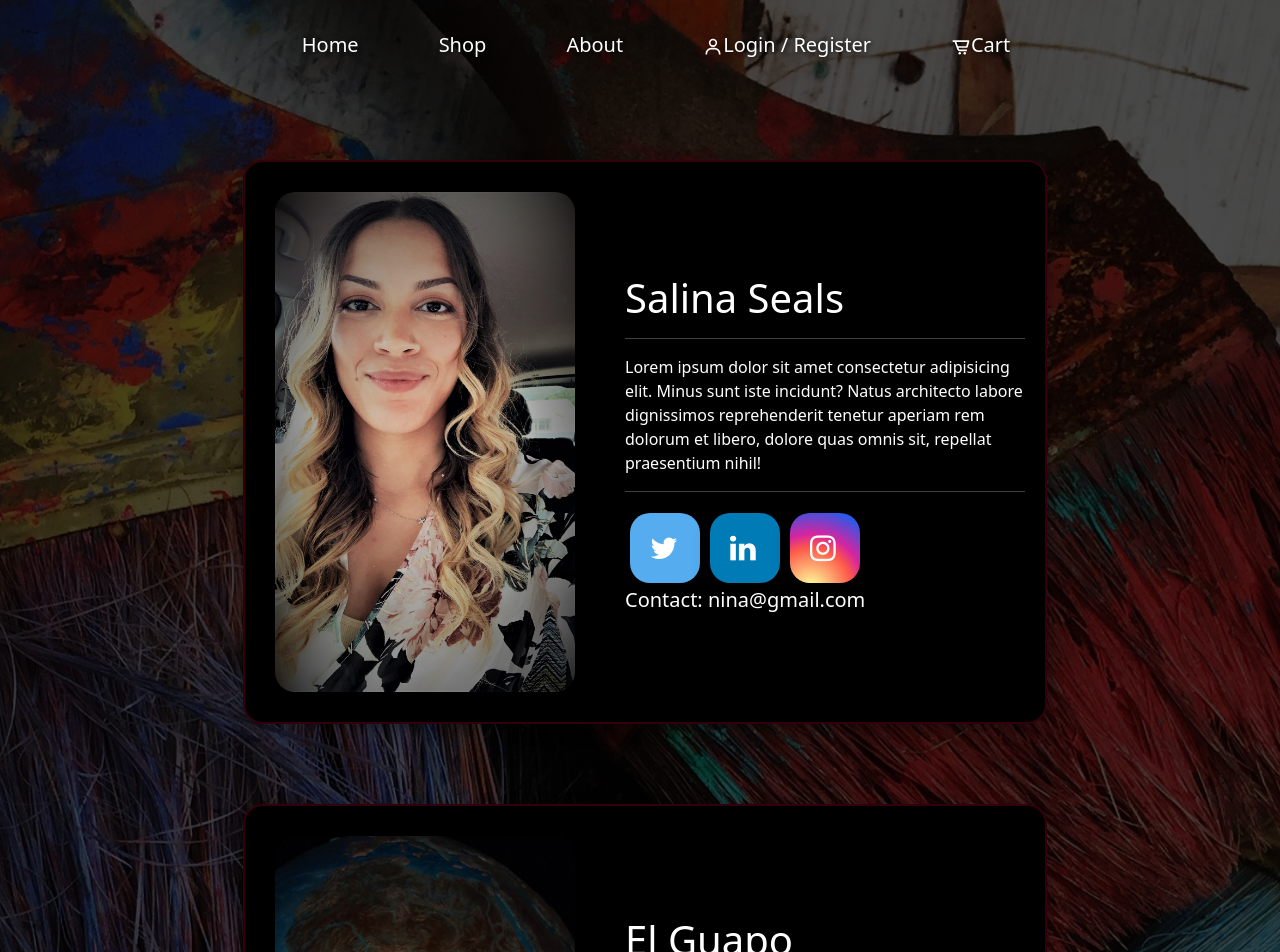
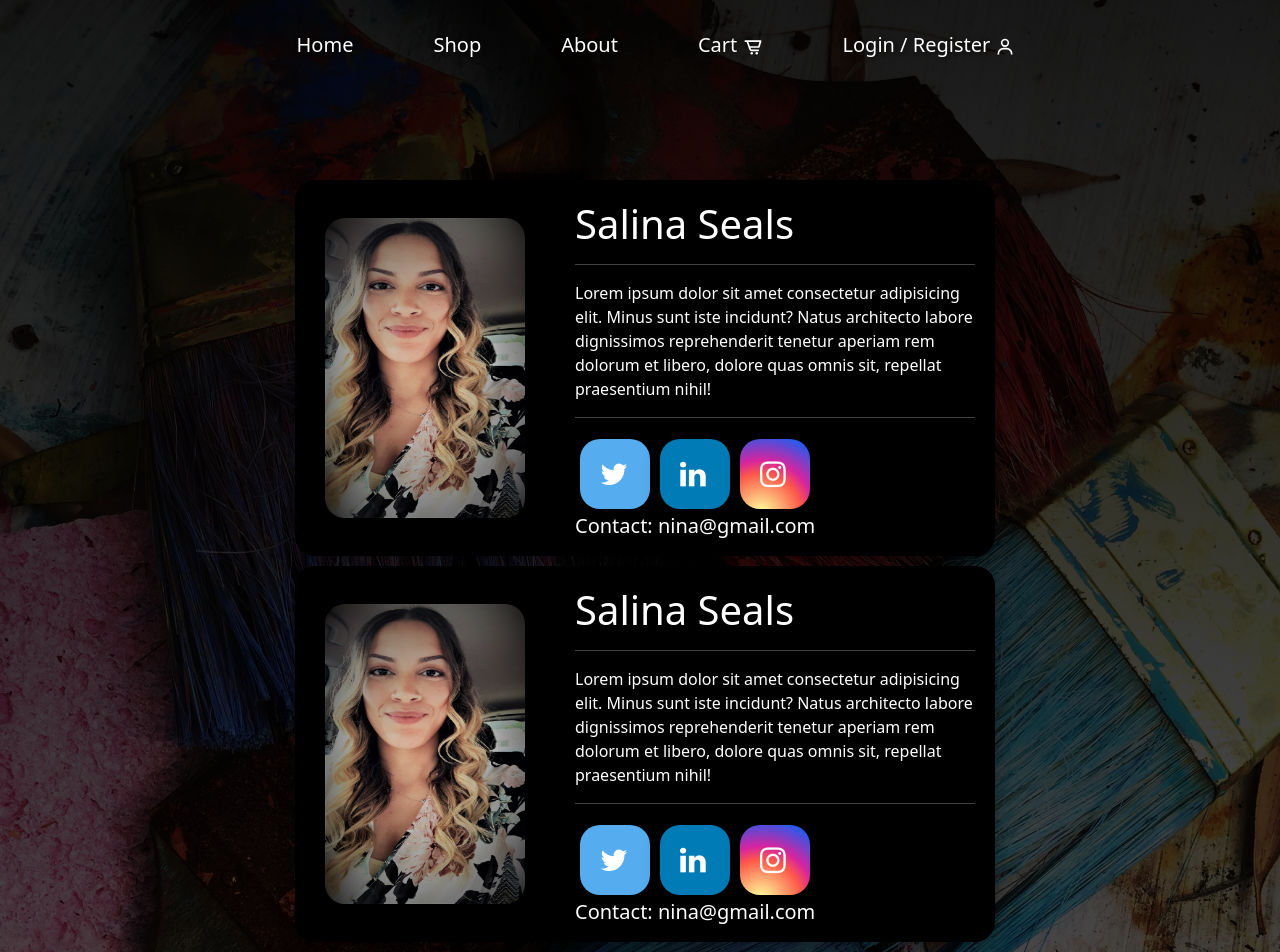
Before and after one commit to Dannyagg/my-gallery, a React (Create React App) app: page /about in a window 1280 px wide. Shown: the top 952 px of the page. Built offline with nearby package versions, Linux system fonts and the light colour scheme.

Commit message:
first commit

```diff
--- a/src/App.css
+++ b/src/App.css
@@ -1,13 +1,13 @@
 .App {
-  background-color: rgb(138, 129, 129);
-  background: linear-gradient(rgba(0, 0, 0, 0.7), rgba(0, 0, 0, 0.7)),
+  background-color: rgb(90, 49, 49);
+  background: linear-gradient(rgba(0, 0, 0, 0.9), rgba(0, 0, 0, 0.7)),
     url("./images/paintbrush.jpg");
   background-repeat: no-repeat;
-  background-position: center;
+  background-position: fixed;
   background-size: cover;
   width: 100%;
-  /* height: auto;  */
-  overflow: hidden;
+  height: 120vh;
+  /* overflow: hidden; */
 }
 
 /* BANNER */
--- a/src/components/About.jsx
+++ b/src/components/About.jsx
@@ -9,15 +9,19 @@ const About = () => {
             style={{
                 display: 'flex',
                 flexDirection: 'row',
-                justifyContent: 'center',
+                justifyContent: 'space-around',
                 alignItems: 'center',
                 flexWrap: 'wrap',
-                // border: '2px solid red'
+                // border: '2px solid red',
+                margin: 'auto',
+                padding:'20px',
+                marginBottom: '10px',
+
             }}
         >
             <div className="about-photo"
                 style={{
-                    marginBottom: '80px',
+                    marginBottom: '10px',
                     backgroundColor: 'black',
                     borderRadius: '20px',
                     display: 'flex',
@@ -26,8 +30,8 @@ const About = () => {
                     alignItems: 'center',
                     flexWrap: 'wrap',
                     boxShadow: 'rgba(0, 0, 0, 0.35) 0px 5px 15px',
-                    border: '2px solid #32000c',
-                    marginLeft: '10px'
+                    marginLeft: '10px',
+
                 }}
             >
                 <img src={Salina} alt="Girl in a jacket" width="500" height="600"
@@ -37,8 +41,76 @@ const About = () => {
                         borderRadius: '20px',
                         margin: '30px',
                         boxShadow: 'rgba(0, 0, 0, 0.35) 0px 5px 15px',
-                        width: '300px',
-                        height: '500px',
+                        width: '200px',
+                        height: '300px',
+                    }}
+                />
+
+                <div classNmae="about-message"
+
+                    style={{
+                        // border: '2px solid red',
+                        width: '400px',
+                        color: 'white',
+                        margin: '20px',
+                        marginBottom: '10px'
+                    }}
+                >
+
+                    <h1>Salina Seals</h1>
+
+                    <hr />
+
+                    <p>Lorem ipsum dolor sit amet consectetur adipisicing elit.
+                        Minus sunt iste incidunt? Natus architecto labore dignissimos
+                        reprehenderit tenetur aperiam rem dolorum et libero,
+                        dolore quas omnis sit, repellat praesentium nihil! </p>
+                    <hr />
+                    <div classsName="salina-social"
+                        style={{
+                            display: 'flex',
+                            flexDirection: 'row',
+                            flexWrap: 'wrap',
+
+                        }}
+                    >
+
+                        <hr />
+
+                        <a href="https://twitter.com/SpaceX?ref_src=twsrc%5Egoogle%7Ctwcamp%5Eserp%7Ctwgr%5Eauthor" target="_blank" className="fa fa-twitter"></a>
+                        <a href="https://www.linkedin.com/company/spacex/" target="_blank" className="fa fa-linkedin"></a>
+                        <a href="https://www.instagram.com/spacex/" target="_blank" className="fa fa-instagram"></a>
+
+
+                        <h5>Contact: nina@gmail.com</h5>
+                    </div>
+                </div>
+            </div>
+
+            <div className="about-photo"
+                style={{
+                    marginBottom: '10px',
+                    backgroundColor: 'black',
+                    borderRadius: '20px',
+                    display: 'flex',
+                    flexDirection: 'row',
+                    justifyContent: 'center',
+                    alignItems: 'center',
+                    flexWrap: 'wrap',
+                    boxShadow: 'rgba(0, 0, 0, 0.35) 0px 5px 15px',
+                    marginLeft: '10px',
+
+                }}
+            >
+                <img src={Salina} alt="Girl in a jacket" width="500" height="600"
+
+                    style={{
+                        // border: '2px solid red',
+                        borderRadius: '20px',
+                        margin: '30px',
+                        boxShadow: 'rgba(0, 0, 0, 0.35) 0px 5px 15px',
+                        width: '200px',
+                        height: '300px',
                     }}
                 />
 
@@ -84,11 +156,9 @@ const About = () => {
             </div>
 
 
-
-
             <div className="about-photo"
                 style={{
-                    marginBottom: '80px',
+                    marginBottom: '10px',
                     backgroundColor: 'black',
                     borderRadius: '20px',
                     display: 'flex',
@@ -97,7 +167,6 @@ const About = () => {
                     alignItems: 'center',
                     flexWrap: 'wrap',
                     boxShadow: 'rgba(0, 0, 0, 0.35) 0px 5px 15px',
-                    border: '2px solid #32000c',
                     marginLeft: '10px'
                 }}
             >
@@ -108,8 +177,8 @@ const About = () => {
                         borderRadius: '20px',
                         margin: '30px',
                         boxShadow: 'rgba(0, 0, 0, 0.35) 0px 5px 15px',
-                        width: '300px',
-                        height: '500px',
+                        width: '200px',
+                        height: '300px',
                     }}
                 />
 
--- a/src/components/Navigation.jsx
+++ b/src/components/Navigation.jsx
@@ -36,10 +36,11 @@ export default function Navigation(__props) {
                         </li>
 
                         <li>
-                            <Link to="/login"> <BiUser />Login / Register</Link>
+                            <Link to="/cart"> Cart <BiCartAlt /></Link>
                         </li>
+
                         <li>
-                            <Link to="/cart"> <BiCartAlt />Cart</Link>
+                            <Link to="/login"> Login / Register <BiUser /></Link>
                         </li>
                     </ul>
 
--- a/src/components/Shop.jsx
+++ b/src/components/Shop.jsx
@@ -32,8 +32,6 @@ function Shop() {
             {itemCard()}
             {itemCard()}
             {itemCard()}
-
-
 
 
             {/* <Ratings rating='2' />
--- a/src/components/ShopButton.jsx
+++ b/src/components/ShopButton.jsx
@@ -18,17 +18,17 @@ function ExploreButton() {
                     style={{
                         textTransform: 'uppercase',
                         borderRadius: '20px',
-                        border: '3px solid purple',
+                        // border: '3px solid purple',
                         marginTop: '30px',
                         padding: '15px',
                         width: '250px',
                         textDecoration:'none',
-                        backgroundColor: 'transparent',
+                        // backgroundColor: 'transparent',
                         color: 'white',
                         boxShadow: '0 8px 16px 0 rgba(0,0,0,0.2), 0 6px 20px 0 rgba(0,0,0,0.19)',
 
                     }}>
-                    Shop
+                    SHOP NOW
                 </Button>
             </Link>
         </>
--- a/src/components/Signup.jsx
+++ b/src/components/Signup.jsx
@@ -2,7 +2,7 @@ import React from 'react';
 import { useState } from 'react';
 import Form from 'react-bootstrap/Form';
 import Button from 'react-bootstrap/Button';
-import ocean from '../images/ocean.jpg';
+// import ocean from '../images/ocean.jpg';
 
 
 
@@ -108,21 +108,21 @@ function Signup() {
                 <Form
                     onSubmit={handleSubmit}
                     style={{
-                        background: 'whitesmoke',
+                        background: 'black',
                         marginRight: '5px',
+                        marginBottom: '5px',
                         padding: '50px',
                         width: '400px',
                         height: '600px',
                         boxShadow: 'rgba(0, 0, 0, 0.35) 0px 5px 15px',
                         borderRadius: '10px',
-                        marginBottom: '5px'
                     }}>
 
                     <Form.Text className="text-muted">
                         <h3
                             style={{
                                 color: '#6f42c1',
-                                textShadow: '4px 4px 4px #aaa',
+                                // textShadow: '4px 4px 4px #aaa',
                                 marginBottom: '30px'
                             }}
                         > Create Account </h3>
```
Also changed, not shown: 1 other file (tests, documents, lock files or other folders).
